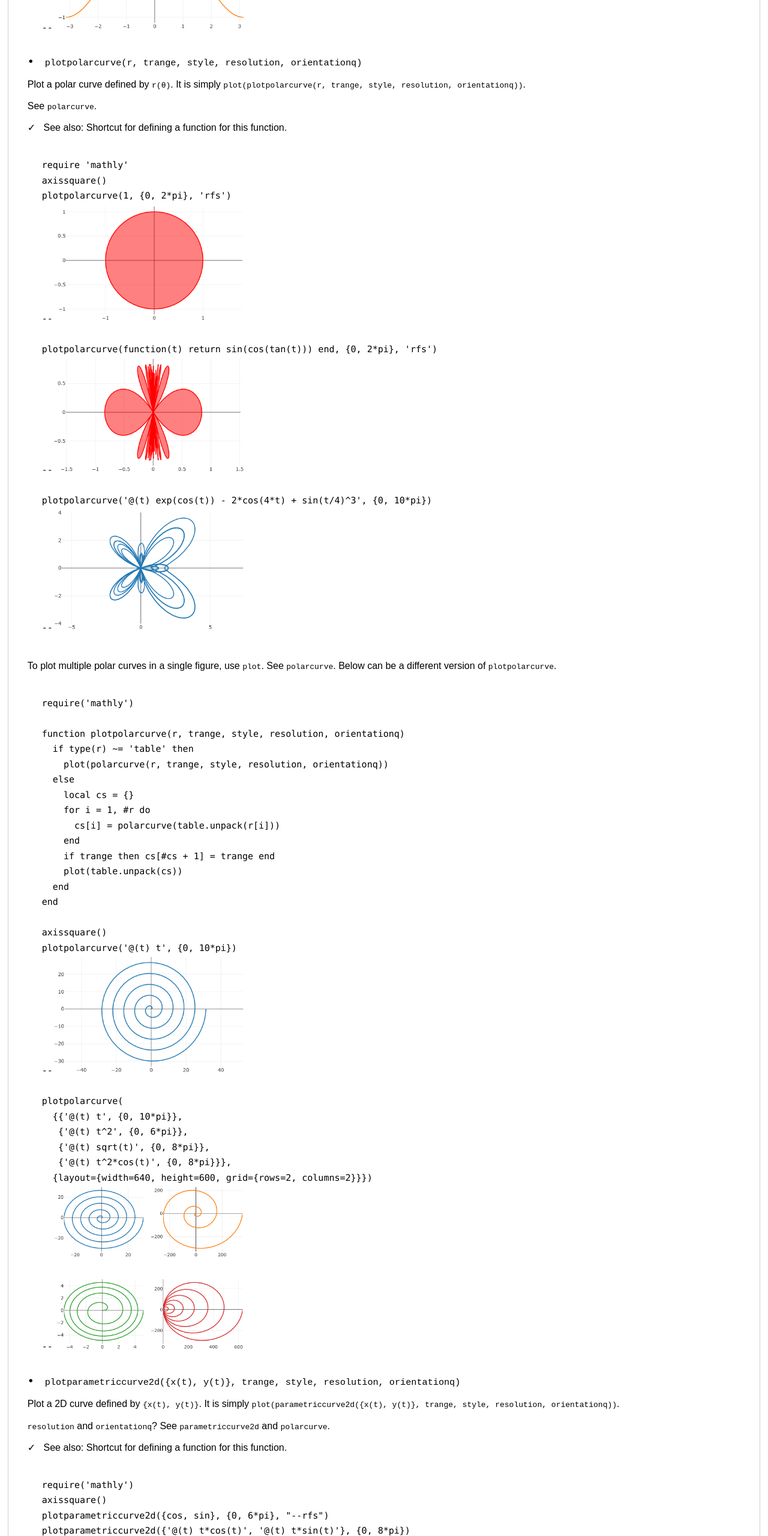
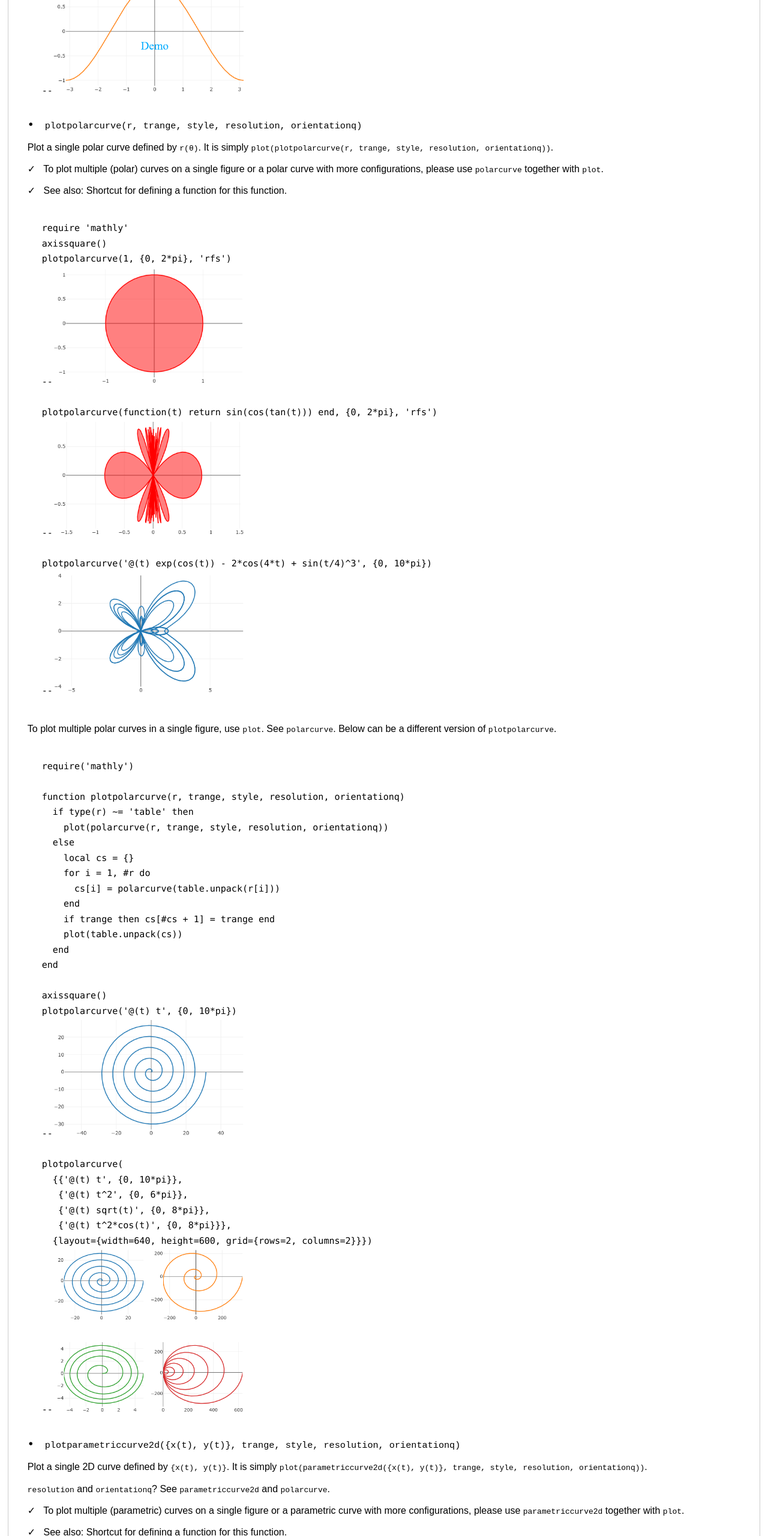
Before and after one commit to fdformula/mathly, a plain HTML site: page img/gobjs.html in a window 1280 px wide. Shown: the part 6500-9060 px from the top of the page at 60% size. Drawn offline with Linux system fonts and the light colour scheme.

Commit message:
Add files via upload

```diff
--- a/img/gobjs.html
+++ b/img/gobjs.html
@@ -108,7 +108,7 @@ plot(polarcurve('@(t) sin(cos(tan(t)))', {0, 2*pi}), -- the mosquito curve
        grid={rows=2, columns=2, xranges = {{-0.9, 0.9}, {-21, 21}, {-2.4, 4}, {-3.9, 3.9}}},
        title='Polar Curves'}
      })
---<img src=plot14.png width=460>
+--<img src=plot14.png width=600>
 
 gobjs = {}
 for i = 1, 6 do
@@ -133,8 +133,8 @@ plot(x, cos(x), text(0, -0.2, 'Demo', {family = 'Sans Serif', size = 28, color =
 </pre>
 
 <h3>&bull; &nbsp; <a name=plotpolarcurve href=../mathly.html#m><code>plotpolarcurve(r, trange, style, resolution, orientationq)</code></a></h3>
-<p>Plot a polar curve defined by <code>r(θ)</code>. It is simply <code>plot(plotpolarcurve(r, trange, style, resolution, orientationq))</code>.</p>
-<p>See <a href=gobjs.html><code>polarcurve</code></a>.</p>
+<p>Plot a single polar curve defined by <code>r(θ)</code>. It is simply <code>plot(plotpolarcurve(r, trange, style, resolution, orientationq))</code>.</p>
+<p>&#x2713; &nbsp; To plot multiple (polar) curves on a single figure or a polar curve with more configurations, please use <a href=gobjs.html><code>polarcurve</code></a> together with <a href=plot.html><code>plot</code></a>.</p>
 <p>&#x2713; &nbsp; See also: <a href=../mathly.html#easyf>Shortcut for defining a function for this function.</a></p>
 <pre>require 'mathly'
 axissquare()
@@ -178,8 +178,9 @@ plotpolarcurve(
 </pre>
 
 <h3>&bull; &nbsp; <a name=plotparametriccurve2d href=../mathly.html#m><code>plotparametriccurve2d({x(t), y(t)}, trange, style, resolution, orientationq)</code></a></h3>
-<p>Plot a 2D curve defined by <code>{x(t), y(t)}</code>. It is simply <code>plot(parametriccurve2d({x(t), y(t)}, trange, style, resolution, orientationq))</code>.</p>
+<p>Plot a single 2D curve defined by <code>{x(t), y(t)}</code>. It is simply <code>plot(parametriccurve2d({x(t), y(t)}, trange, style, resolution, orientationq))</code>.</p>
 <p><code>resolution</code> and <code>orientationq</code>? See <a href=../mathly.html#resol><code>parametriccurve2d</code> and <code>polarcurve</code></a>.</p>
+<p>&#x2713; &nbsp; To plot multiple (parametric) curves on a single figure or a parametric curve with more configurations, please use <a href=gobjs.html><code>parametriccurve2d</code></a> together with <a href=plot.html><code>plot</code></a>.</p>
 <p>&#x2713; &nbsp; See also: <a href=../mathly.html#easyf>Shortcut for defining a function for this function.</a></p>
 <pre>require('mathly')
 axissquare()
```
Also changed, not shown: img/anim.html (+2 -2 lines).
